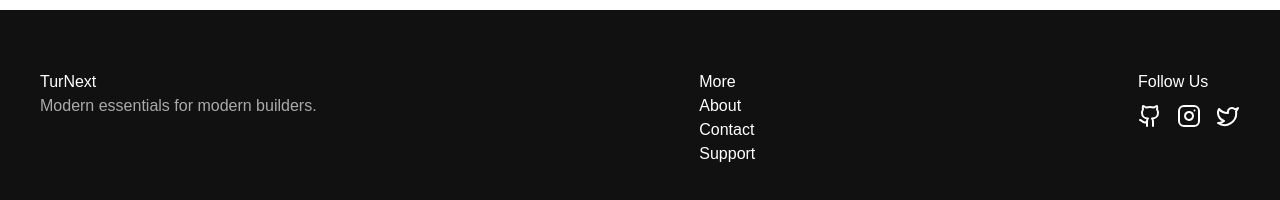
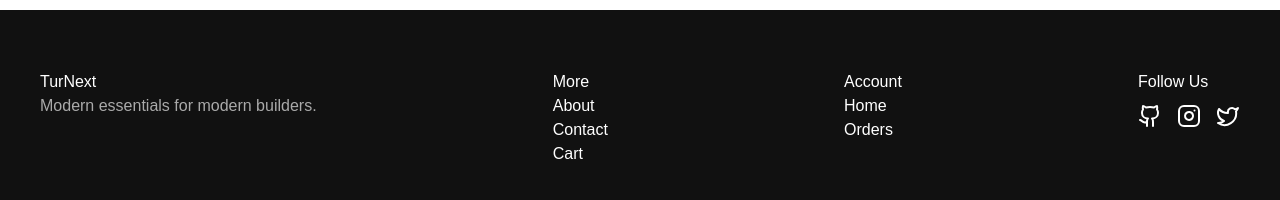
Before and after one commit to Akanksha-Duvvuri/Ecom-website, a Next.js app in the folder client/: page / in a window 1280 px wide. Shown: the part 991-1191 px from the top of the page. Built offline with nearby package versions, Linux system fonts and the light colour scheme; no server answers; the database is empty.

Commit message:
githublink

```diff
--- a/client/components/Footer.tsx
+++ b/client/components/Footer.tsx
@@ -1,6 +1,7 @@
 "use client";
 
 import { Github, Instagram, Twitter } from "lucide-react";
+import Link from "next/link";
 
 export default function Footer() {
   return (
@@ -30,13 +31,23 @@
           <h4>More</h4>
           <p>About</p>
           <p>Contact</p>
-          <p>Support</p>
+          <p>Cart</p>
+        </div>
+
+        <div>
+          <p>Account</p>
+          <p>Home</p>
+          <p>Orders</p>
         </div>
 
         <div>
           <h4>Follow Us</h4>
           <div style={{ display: "flex", gap: "15px", marginTop: "10px" }}>
+
+          <Link href="https://github.com/Akanksha-Duvvuri/Ecom-website">
             <Github />
+          </Link>
+
             <Instagram />
             <Twitter />
           </div>
```
Also changed, not shown: client/public/hero.jpg (added).
